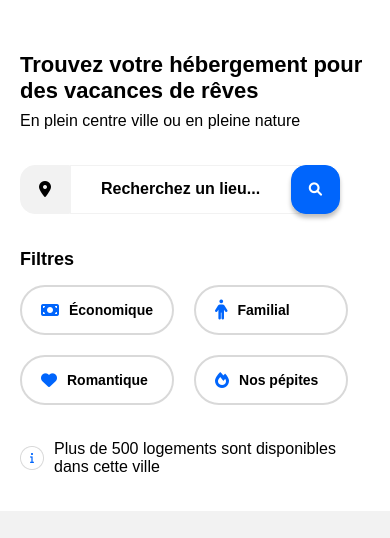
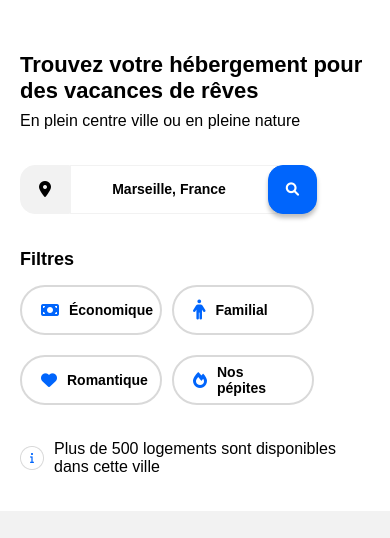
Before and after one commit to CarreGaetan/Homepage-agence-voyage---HTML-CSS, a plain HTML site: page index.html in a window 390 px wide. Shown: the part 133-671 px from the top of the page. Drawn offline with Linux system fonts and the light colour scheme.

Commit message:
Retouches version mobile (elements filtres et barre de recherche)

```diff
--- a/index.html
+++ b/index.html
@@ -41,7 +41,7 @@
                     <i class="fa-solid fa-location-dot"></i>
                 </div>
                 <!-- input de recherche -->
-                <input type="text" placeholder="Recherchez un lieu..." class="searchbar-input"/>
+                <input type="text" placeholder="Marseille, France" class="searchbar-input"/>
                 <!-- bouton de recherche -->
                 <button class="submit-button">Rechercher</button>
                 <button class="icon-button">
--- a/style.css
+++ b/style.css
@@ -220,6 +220,7 @@ body {
     border-radius: 25px;
     gap: 10px;
     height: 50px;
+    width: fit-content;
 }
 
 /* Style du hover sur les éléments filtre */
@@ -549,16 +550,27 @@ footer div {
         padding: 0 20px 0 20px;
     }
 
+    /* Réduire la taille de la police du placeholder */
+    .searchbar-input {
+        font-size: 14px;
+    }
+
     /* Disposition des filtres en grid */
     .filter-container {
         display: grid;
         grid-template-columns: repeat(2, 1fr);
-        gap: 20px;
+        gap: 10px;
+        row-gap: 20px;
     }
 
     /* Modification de la taille du texte dans les éléments filtres */
     .filter-container p {
         font-size: 14px;
+    }
+
+    /* Attribuer une valeur fixe aux conteneurs des éléments filtres */
+    .filter-container div {
+        width: 142px;
     }
 
     /* Changement direction  pour que le menu soit sous le logo */
```
